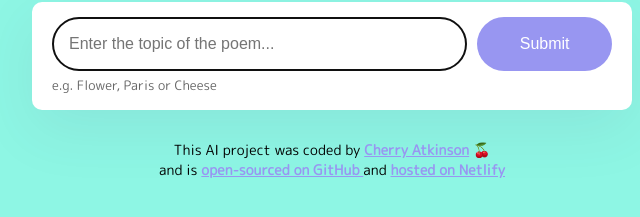
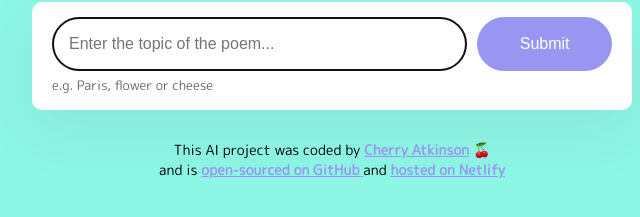
Before and after one commit to Lunamoon36/poem-generator, a plain HTML site: page index.html in a window 1280 px wide. Shown: the part 227-444 px from the top of the page, 308-948 px from the left. Drawn offline with nearby package versions, Linux system fonts and the light colour scheme; a web font is replaced by a local one.

Commit message:
improved the hint for user input

```diff
--- a/index.html
+++ b/index.html
@@ -40,7 +40,7 @@
             />
             <input type="submit" class="submit-button" />
           </form>
-          <div class="hint">e.g. Flower, Paris or Cheese</div>
+          <div class="hint">e.g. Paris, flower or cheese</div>
         </div>
 
         <div class="poem hidden" id="poem"></div>
```
